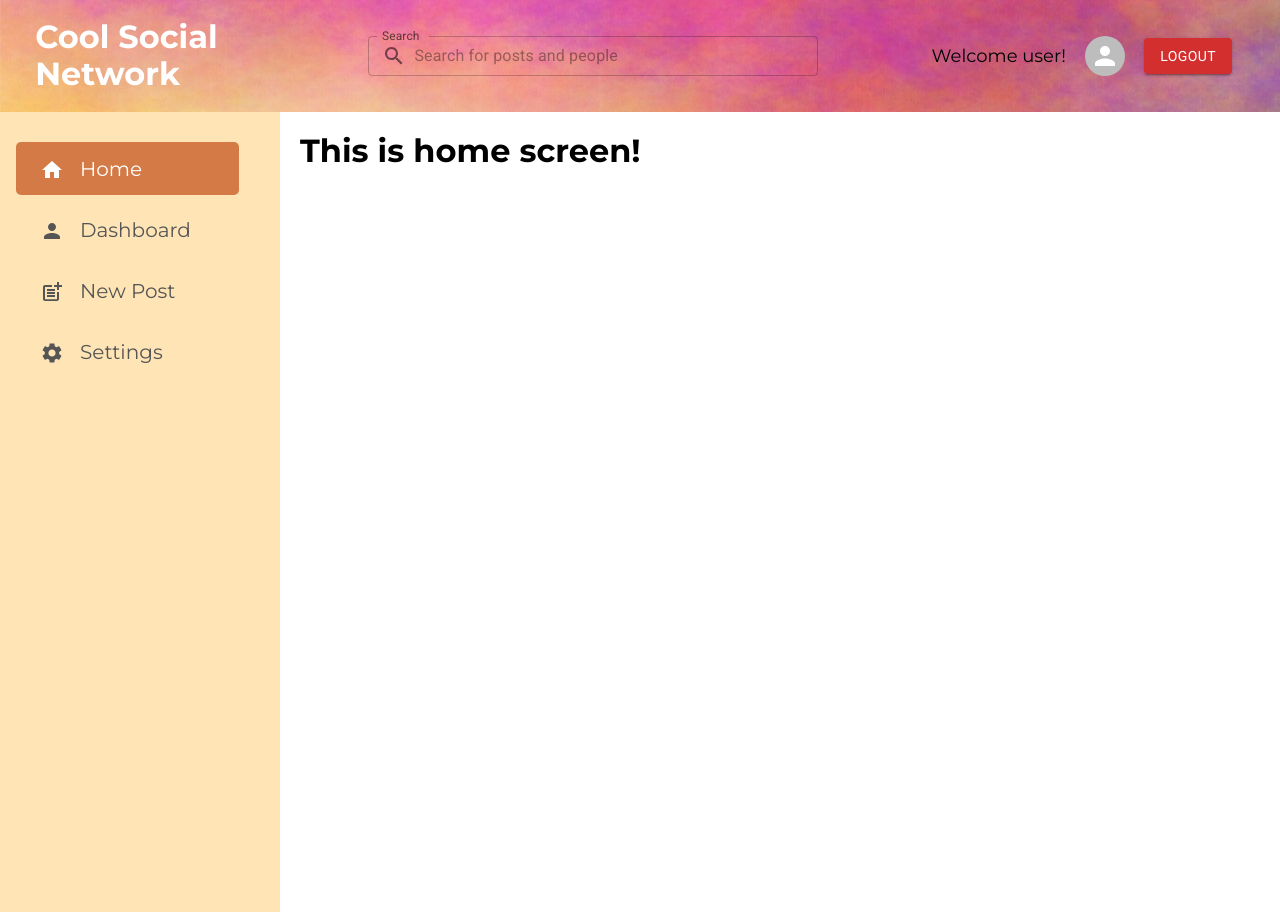
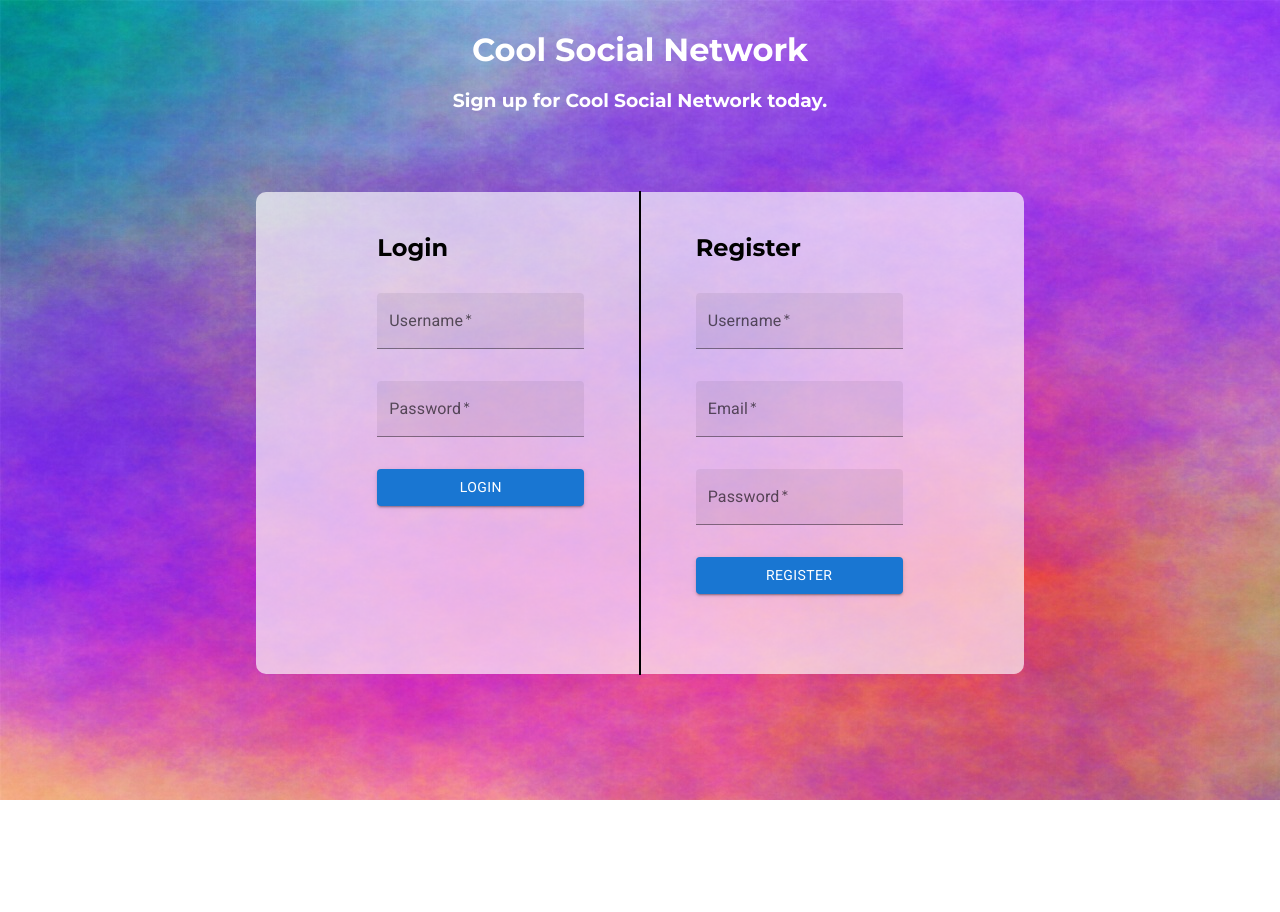
Before and after one commit to matejpoletar/cool-social-network, a React app: page / in a window 1280 px wide. After the commit the page ends 800 px from the top, so only its background shows below. Built offline with nearby package versions, Linux system fonts and the light colour scheme.

Commit message:
Add landing page for login/register

```diff
--- a/src/App.js
+++ b/src/App.js
@@ -1,13 +1,18 @@
-import React from "react";
+import React, { useState } from "react";
 import { BrowserRouter, Routes, Route } from "react-router-dom";
 import Header from "./components/Header/Header";
 import Sidebar from "./components/Sidebar/Sidebar";
 import Home from "./components/Home/Home";
+import LoginRegistration from "./components/LoginRegistration/LoginRegistration";
 
 export default function App() {
+  const [isLoggedIn, setIsLoggedIn] = useState(false);
+
   return (
     <BrowserRouter>
-      <Header />
+      {isLoggedIn ? (
+        <>
+          <Header setIsLoggedIn={setIsLoggedIn} />
           <Sidebar />
           <Routes>
             <Route path="/dashboard" element={<></>} />
@@ -15,6 +20,10 @@ export default function App() {
             <Route path="/settings" element={<></>} />
             <Route path="/" element={<Home />} />
           </Routes>
+        </>
+      ) : (
+        <LoginRegistration setIsLoggedIn={setIsLoggedIn} />
+      )}
     </BrowserRouter>
   );
 }
--- a/src/components/Header/Header.js
+++ b/src/components/Header/Header.js
@@ -3,7 +3,11 @@ import "./Header.css";
 import { Avatar, TextField, Button, InputAdornment } from "@mui/material";
 import SearchIcon from "@mui/icons-material/Search";
 
-export default function Header() {
+export default function Header(props) {
+  const handleLogout = () => {
+    props.setIsLoggedIn(false);
+  };
+
   return (
     <header className="header">
       <h2 className="header__title">Cool Social Network</h2>
@@ -27,7 +31,7 @@ export default function Header() {
       <div className="header__user-area">
         <span>Welcome user!</span>
         <Avatar />
-        <Button variant="contained" color="error">
+        <Button onClick={handleLogout} variant="contained" color="error">
           Logout
         </Button>
       </div>
--- /dev/null
+++ b/src/components/LoginRegistration/LoginRegistration.css
@@ -0,0 +1,54 @@
+.page {
+  width: 100vw;
+  height: 100vh;
+  background-image: url("../../assets/images/background-main.jpg");
+  background-repeat: no-repeat;
+  background-attachment: fixed;
+
+  &__title,
+  &__subtitle {
+    color: #fff;
+    text-align: center;
+  }
+
+  &__title {
+    margin-top: 2rem;
+  }
+}
+
+.wrapper {
+  width: 60%;
+  margin-left: auto;
+  margin-right: auto;
+
+  position: relative;
+  top: 10%;
+  background-color: #ffffffaa;
+  border-radius: 10px;
+  padding: 10px;
+  display: flex;
+  justify-content: space-evenly;
+
+  padding-bottom: 5rem;
+
+  &::after {
+    content: "";
+    outline: 1px black solid;
+    position: absolute;
+    left: 50%;
+    top: 0;
+    height: 100%;
+  }
+}
+
+.form-container {
+  &__label {
+    margin: 2rem 0;
+  }
+
+  &__form {
+    display: flex;
+    gap: 2rem;
+    flex-direction: column;
+  }
+}
--- /dev/null
+++ b/src/components/LoginRegistration/LoginRegistration.js
@@ -0,0 +1,40 @@
+import React from "react";
+import "./LoginRegistration.css";
+import { TextField, Button } from "@mui/material";
+
+export default function LoginRegistration(props) {
+  const handleLogin = (e) => {
+    e.preventDefault();
+    props.setIsLoggedIn(true);
+  };
+
+  return (
+    <div className="page">
+      <h1 className="page__title">Cool Social Network</h1>
+      <h3 className="page__subtitle">Sign up for Cool Social Network today.</h3>
+      <div className="wrapper">
+        <div className="form-container">
+          <h2 className="form-container__label">Login</h2>
+          <form onSubmit={handleLogin} className="form-container__form">
+            <TextField label="Username" variant="filled" required />
+            <TextField label="Password" variant="filled" type="password" required />
+            <Button variant="contained" type="submit">
+              Login
+            </Button>
+          </form>
+        </div>
+        <div className="form-container">
+          <h2 className="form-container__label">Register</h2>
+          <form className="form-container__form">
+            <TextField label="Username" variant="filled" required />
+            <TextField label="Email" variant="filled" type="email" required />
+            <TextField label="Password" variant="filled" type="password" required />
+            <Button variant="contained" type="submit">
+              Register
+            </Button>
+          </form>
+        </div>
+      </div>
+    </div>
+  );
+}
```
Lines whose indentation alone changed are shown as unchanged.
